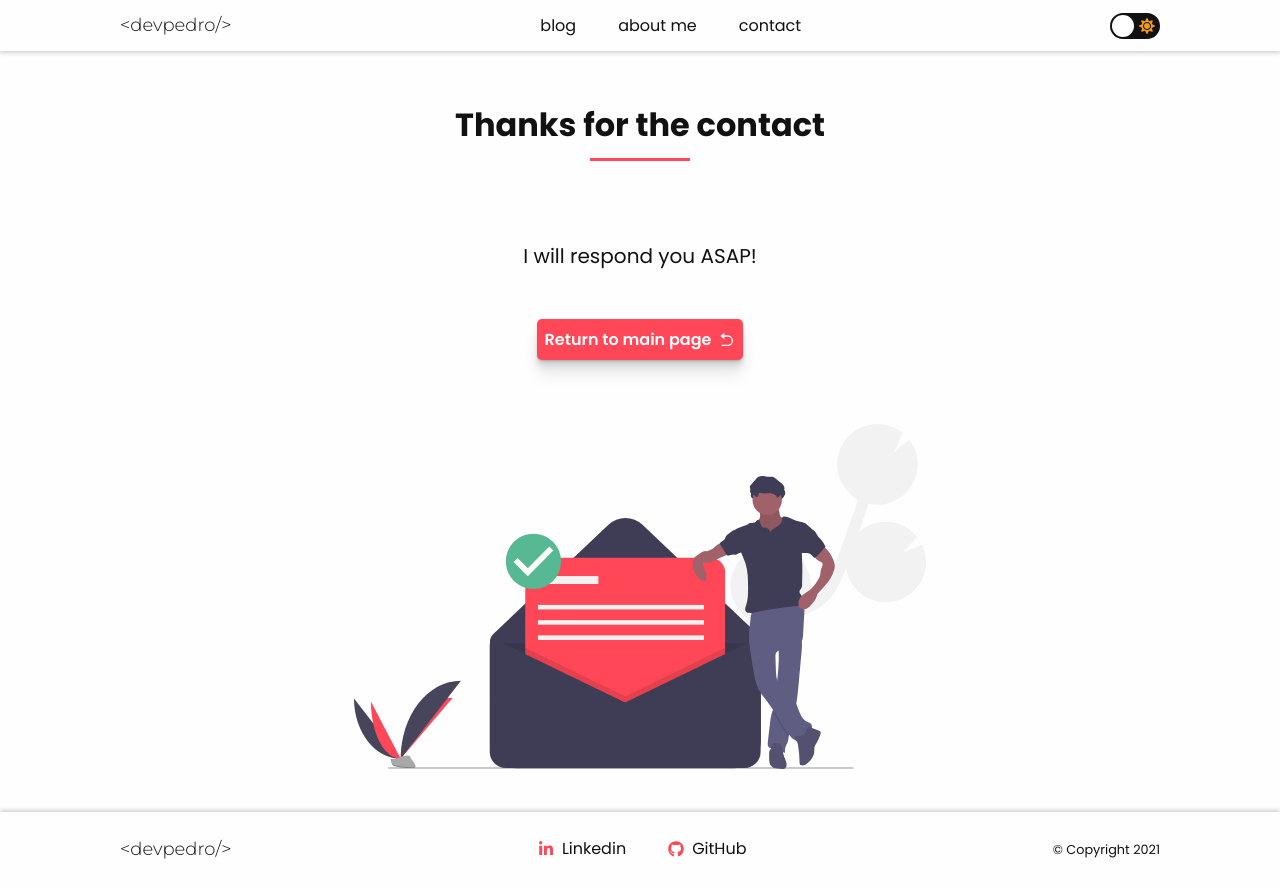
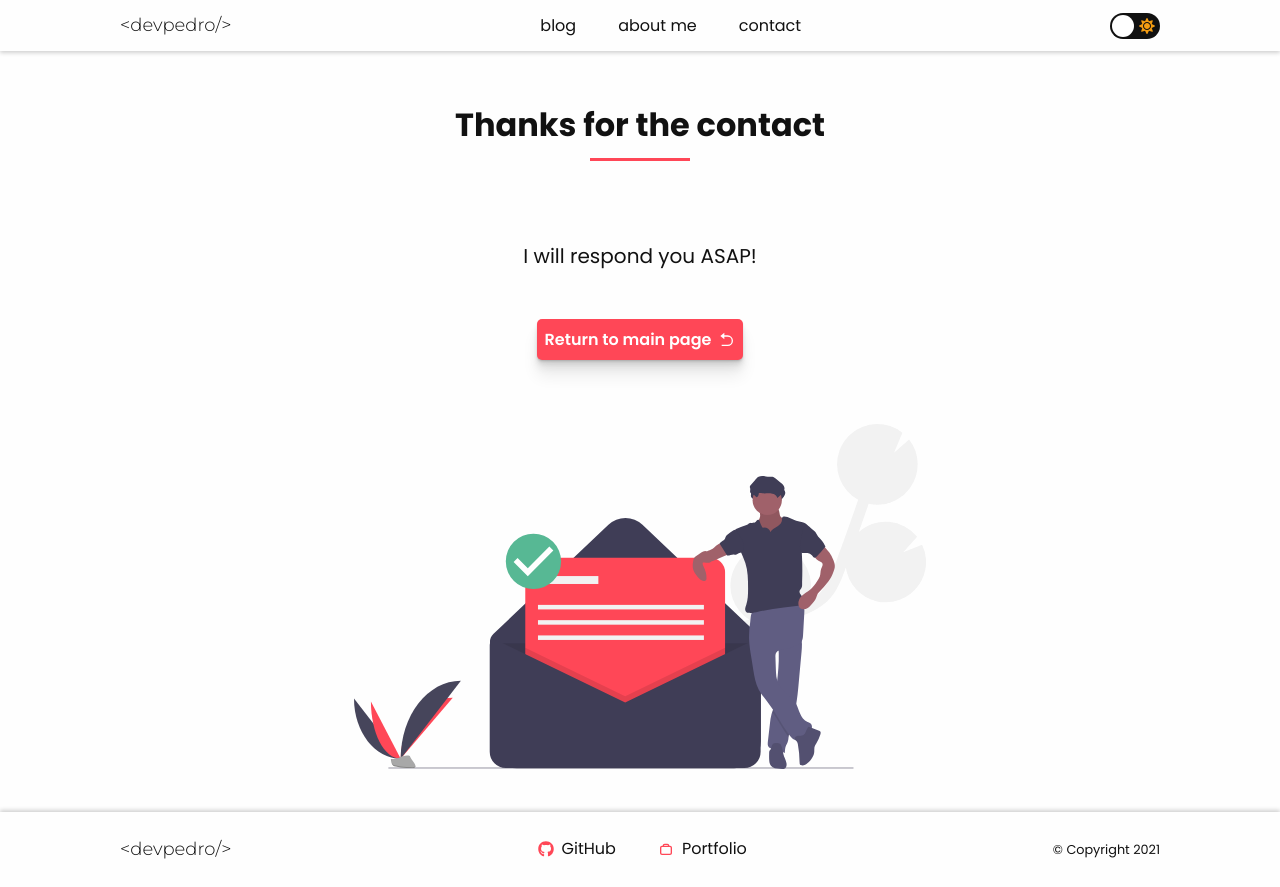
Before and after one commit to pedrodruviaro/blog-do-pedro, a React (Create React App) app: page /message-confirmation in a window 1280 px wide. Built offline with nearby package versions, Linux system fonts and the light colour scheme.

Commit message:
corrindo footer

```diff
--- a/src/Pages/NotFound404/index.jsx
+++ b/src/Pages/NotFound404/index.jsx
@@ -4,6 +4,7 @@ import { NotFoundContainer } from "./styles.jsx";
 import Button from "../../components/Button";
 import { useHistory } from "react-router-dom";
 import FlexContainer from "../../components/FlexContainer";
+import BannerContainer from "../../components/BannerContainer";
 
 export default function Index() {
   const history = useHistory();
@@ -14,7 +15,9 @@ export default function Index() {
         <h1>
           Sorry, page not found... <strong>:(</strong>
         </h1>
+        <BannerContainer>
         <img src={illustration} alt="Illustration of a guy looking a map." />
+        </BannerContainer>
         <Button onClick={() => history.push("/")}>Back to home</Button>
       </FlexContainer>
     </NotFoundContainer>
--- a/src/components/BannerContainer/index.jsx
+++ b/src/components/BannerContainer/index.jsx
@@ -7,6 +7,10 @@ const BannerContainer = styled.div`
 img {
     max-width: 100%;
 }
+
+@media (max-width: 600px) {
+    width: 100%;
+}
 `
 
 export default BannerContainer
--- a/src/objects/FooterApp/index.jsx
+++ b/src/objects/FooterApp/index.jsx
@@ -1,7 +1,8 @@
 import React from "react";
 import FlexContainer from "../../components/FlexContainer";
 import LinksContainer from "../../components/LinksContainer";
-import { FaLinkedinIn, FaGithub } from "react-icons/fa";
+import { FaGithub } from "react-icons/fa";
+import { CgWorkAlt } from "react-icons/cg";
 
 import Logo from "../../components/Logo";
 import { FooterStyled } from "./styles";
@@ -16,19 +17,19 @@ export default function index() {
           <a
             rel="noreferrer"
             target="_blank"
-            href="https://www.linkedin.com/in/pedro-henrique-dalmolin-ruviaro-4b4a00209/"
+            href="https://github.com/pedrodruviaro"
           >
-            <FaLinkedinIn />
-            Linkedin
+            <FaGithub />
+            GitHub
           </a>
 
           <a
             rel="noreferrer"
             target="_blank"
-            href="https://github.com/pedrodruviaro"
+            href="https://pedrodruviaro.netlify.app/"
           >
-            <FaGithub />
-            GitHub
+            <CgWorkAlt />
+            Portfolio
           </a>
         </LinksContainer>
 
--- a/src/styles/Theme/index.jsx
+++ b/src/styles/Theme/index.jsx
@@ -1,4 +1,5 @@
 // #f1f2f6
+// #ff4757   => accent
 
 export const lightTheme = {
     body: "#fefefe",
```
